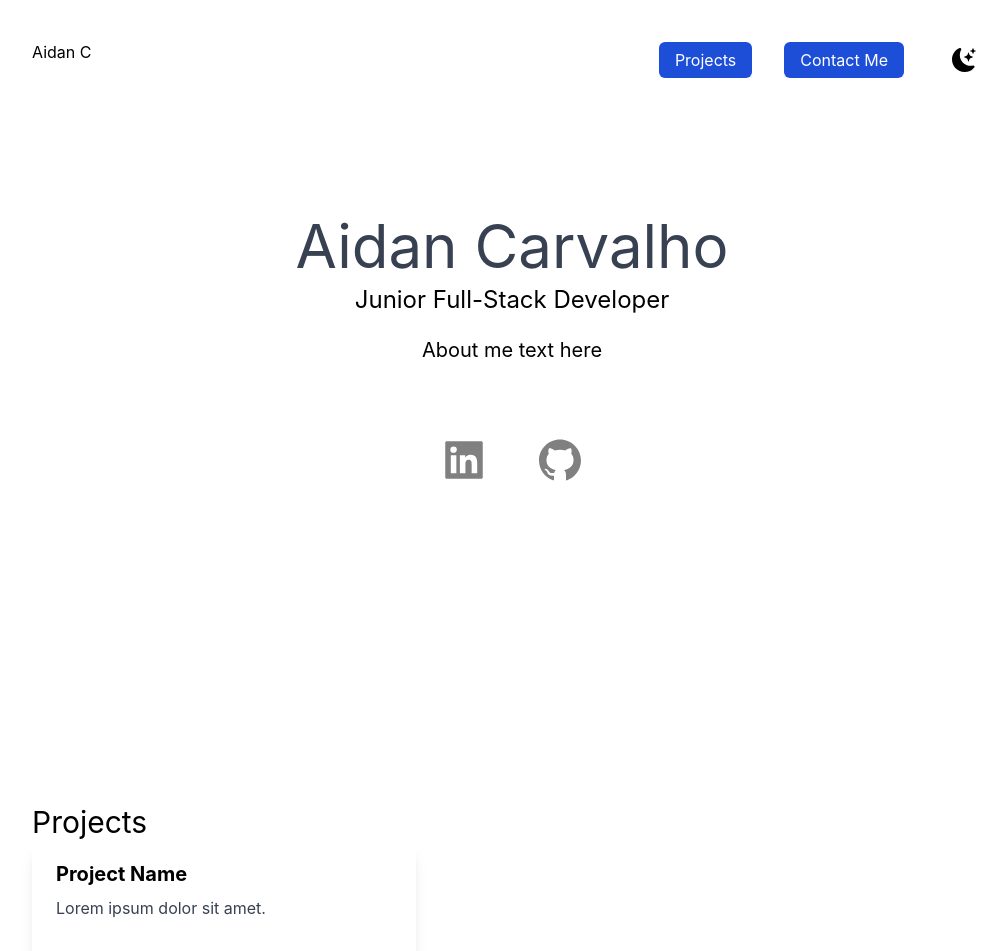
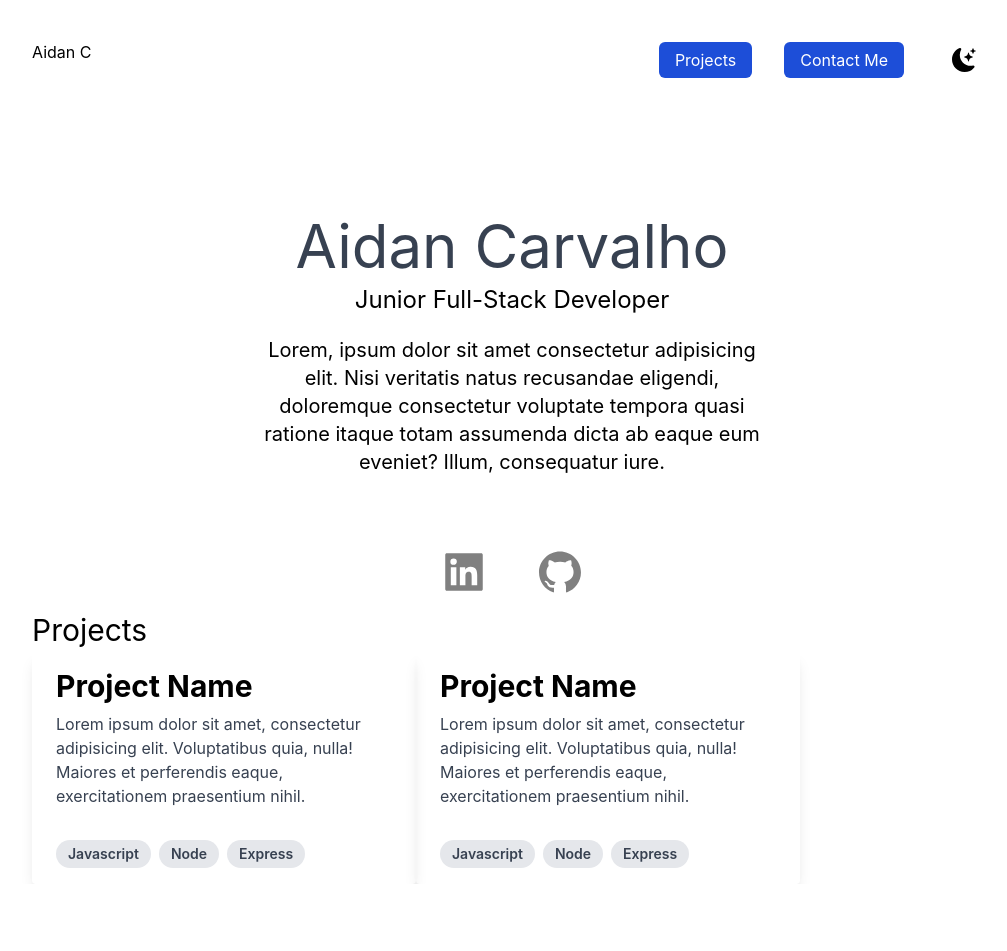
Before and after one commit to DomDevs2000/React-NextJS-Personal-Website, a Next.js app: page / in a window 1280 px wide. Shown: the top 951 px of the page, without its empty margins (128-1135 px from the left). After the commit the page ends 884 px from the top, so only its background shows below. Built offline with nearby package versions, Linux system fonts and the light colour scheme.

Commit message:
finished project template styling

```diff
--- a/pages/index.tsx
+++ b/pages/index.tsx
@@ -17,7 +17,7 @@ const Home: NextPage = () => {
 				<link rel='icon' href='/favicon.ico' />
 			</Head>
 			<main className='bg-white px-10 md:px-20 lg:px-40 dark:bg-gray-900'>
-				<section className='min-h-screen'>
+				<section className='max-h-600'>
 					<nav className='py-10 mb-12 flex justify-between dark:text-white'>
 						<h1 className=''>Aidan C</h1>
 						<ul className='flex items-center'>
@@ -54,7 +54,10 @@ const Home: NextPage = () => {
 						</h2>
 						<h3 className='text-2xl'>Junior Full-Stack Developer</h3>
 						<p className='text-md py-5 leading-8 text-gray md:text-xl max-w-lg mx-auto'>
-							About me text here
+							Lorem, ipsum dolor sit amet consectetur adipisicing elit. Nisi
+							veritatis natus recusandae eligendi, doloremque consectetur
+							voluptate tempora quasi ratione itaque totam assumenda dicta ab
+							eaque eum eveniet? Illum, consequatur iure.
 						</p>
 					</div>
 					<div className='text-5xl flex justify-center gap-12 py-3'>
@@ -70,24 +73,55 @@ const Home: NextPage = () => {
 					<div>
 						<h3 className='text-3xl py-1 dark:text-white'>Projects</h3>
 					</div>
-					<div className='max-w-sm rounded overflow-hidden shadow-lg'>
+
+					<div className='flex'>
+						<div className='max-w-sm rounded overflow-hidden shadow-lg dark:bg-gray-600'>
 							<image className='w-full' />
 							<div className='px-6 py-4'>
-							<div className='font-bold text-xl mb-2'>Project Name</div>
-							<p className='text-gray-700 text-base'>
-								Lorem ipsum dolor sit amet.
+								<div className='font-bold text-l mb-2 md:text-1xl lg:text-3xl'>
+									Project Name
+								</div>
+								<p className='text-gray-700 text-base dark:text-white'>
+									Lorem ipsum dolor sit amet, consectetur adipisicing elit.
+									Voluptatibus quia, nulla! Maiores et perferendis eaque,
+									exercitationem praesentium nihil.
 								</p>
 							</div>
 							<div className='px-6 pt-4 pb-2'>
 								<span className='inline-block bg-gray-200 rounded-full px-3 py-1 text-sm font-semibold text-gray-700 mr-2 mb-2'>
-								Vanilla JS
+									Javascript
 								</span>
 								<span className='inline-block bg-gray-200 rounded-full px-3 py-1 text-sm font-semibold text-gray-700 mr-2 mb-2'>
-								NodeJS
+									Node
 								</span>
 								<span className='inline-block bg-gray-200 rounded-full px-3 py-1 text-sm font-semibold text-gray-700 mr-2 mb-2'>
 									Express
 								</span>
+							</div>
+						</div>
+						<div className='max-w-sm rounded overflow-hidden shadow-lg dark:bg-gray-600'>
+							<image className='w-full' />
+							<div className='px-6 py-4'>
+								<div className='font-bold text-l mb-2 md:text-1xl lg:text-3xl'>
+									Project Name
+								</div>
+								<p className='text-gray-700 text-base  dark:text-white'>
+									Lorem ipsum dolor sit amet, consectetur adipisicing elit.
+									Voluptatibus quia, nulla! Maiores et perferendis eaque,
+									exercitationem praesentium nihil.
+								</p>
+							</div>
+							<div className='px-6 pt-4 pb-2'>
+								<span className='inline-block bg-gray-200 rounded-full px-3 py-1 text-sm font-semibold text-gray-700 mr-2 mb-2'>
+									Javascript
+								</span>
+								<span className='inline-block bg-gray-200 rounded-full px-3 py-1 text-sm font-semibold text-gray-700 mr-2 mb-2'>
+									Node
+								</span>
+								<span className='inline-block bg-gray-200 rounded-full px-3 py-1 text-sm font-semibold text-gray-700 mr-2 mb-2'>
+									Express
+								</span>
+							</div>
 						</div>
 					</div>
 				</section>
```
Lines whose indentation alone changed are shown as unchanged.
